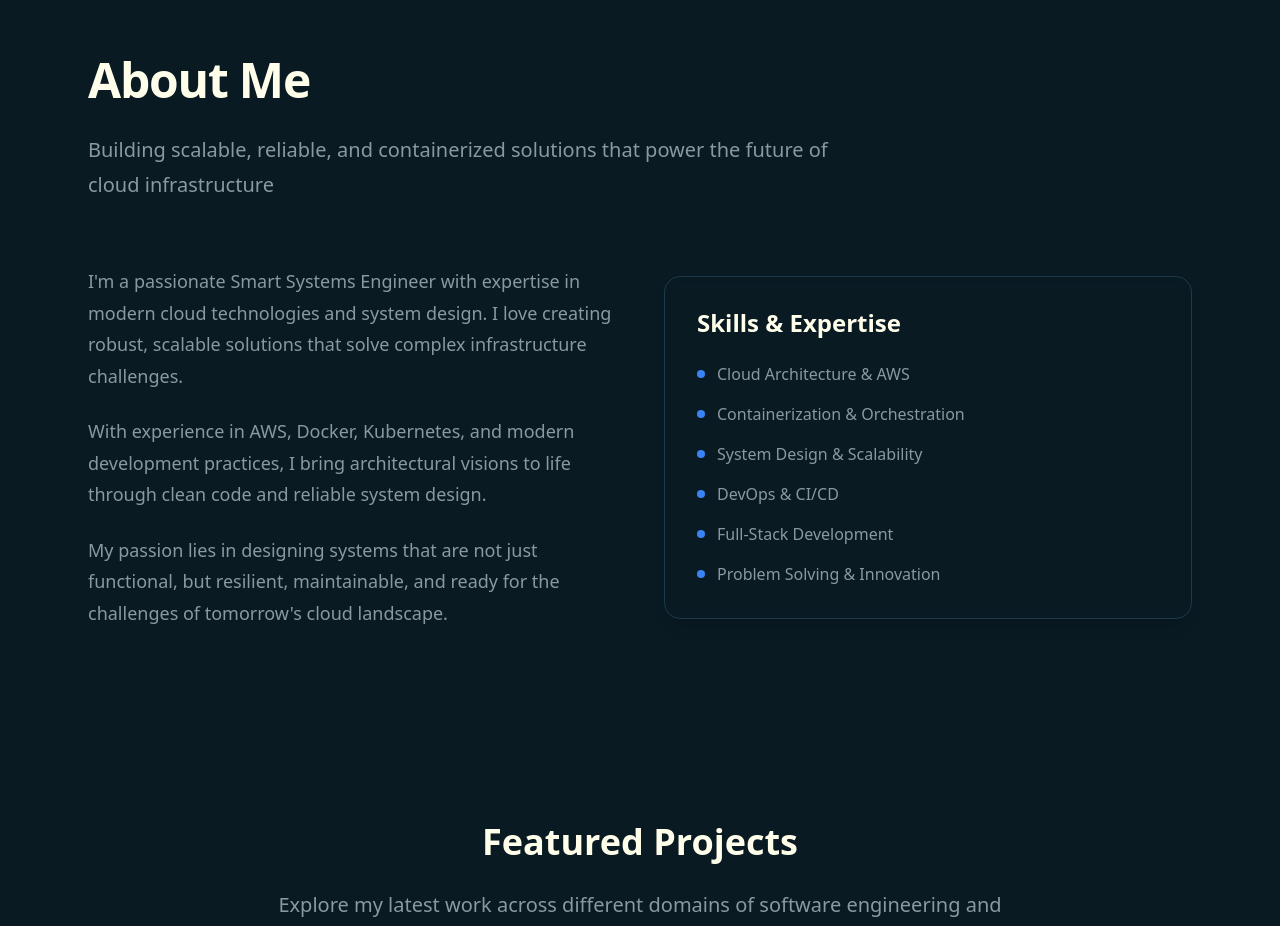
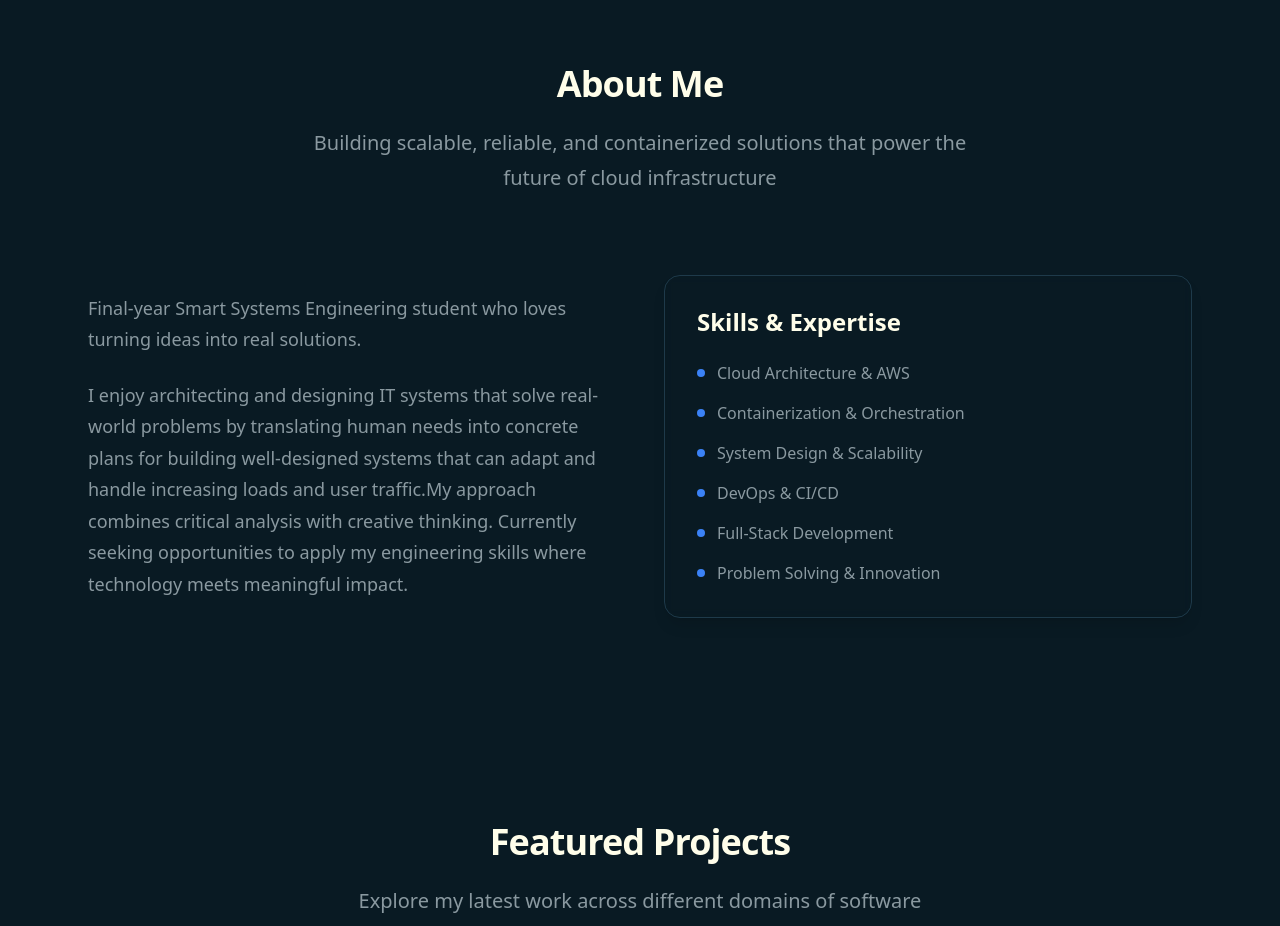
Before and after one commit to m0hamed541/my-portfolio, a React (Vite) app: page / in a window 1280 px wide. Shown: the part 860-1786 px from the top of the page. Built offline with nearby package versions, Linux system fonts and the light colour scheme.

Commit message:
created the cursor animation

```diff
--- a/src/App.jsx
+++ b/src/App.jsx
@@ -4,32 +4,40 @@ import Footer from "./sections/footer.tsx";
 import AboutSection from "./sections/about.tsx";
 import ProjectsSection from "./sections/projects.tsx";
 import ContactSection from "./sections/contact.tsx";
-
+import TechStack from "./sections/techStack.jsx";
 import { motion, useMotionValue, useSpring } from "framer-motion";
 
 function App() {
-  // Motion values
   const mouse = {
     x: useMotionValue(0),
     y: useMotionValue(0),
   };
 
-  // Smooth spring animations
   const smoothMouse = {
     x: useSpring(mouse.x, { stiffness: 200, damping: 20 }),
     y: useSpring(mouse.y, { stiffness: 200, damping: 20 }),
   };
 
-  // Update mouse position
   const handleCursor = (e) => {
     mouse.x.set(e.clientX - 20);
     mouse.y.set(e.clientY - 20 + window.scrollY);
   };
 
+  const handleMouseEnter = (e) => {
+    const element = e.target;
+    console.log(element);
+
+    if (element.matches(".sticky")) {
+      element.style.cursor = "grab";
+    }
+  };
+
   useEffect(() => {
     window.addEventListener("mousemove", handleCursor);
+    document.addEventListener("mouseenter", handleMouseEnter, true);
     return () => {
       window.removeEventListener("mousemove", handleCursor);
+      document.removeEventListener("mouseenter", handleMouseEnter, true);
     };
   }, []);
 
@@ -48,6 +56,7 @@ function App() {
       <HeroSection />
       <AboutSection />
       <ProjectsSection />
+      <TechStack />
       <ContactSection />
       <Footer />
     </>
--- /dev/null
+++ b/src/components/sectionHeader.jsx
@@ -0,0 +1,16 @@
+import React from "react";
+
+export function SectionHeader({ header, subheader }) {
+  return (
+    <div className="w-full mb-14 sm:mb-20 text-center">
+      <h2 className="text-2xl sm:text-3xl md:text-4xl tracking-tight text-primary-text mb-3 sm:mb-5">
+        {header}
+      </h2>
+      {subheader && (
+        <p className="text-base sm:text-lg md:text-xl text-primary-text-secondary max-w-2xl mx-auto leading-relaxed px-4 sm:px-0">
+          {subheader}
+        </p>
+      )}
+    </div>
+  );
+}
--- /dev/null
+++ b/src/components/ui/magnet.jsx
@@ -0,0 +1,8 @@
+import React from 'react';
+
+export function Magnet() {
+  return (
+  <div className="magnet ">
+    <div className="field"></div>
+  </div>);
+}
--- a/src/globals/variables.js
+++ b/src/globals/variables.jsx
@@ -1,7 +1,7 @@
 
 
 
-export const headline = "Smart Systems Engineer";
+export const headline = "Smart Systems Engineerunior Smart Systems Engineer • Cloud Architecting • System Design";
 
 export const subheadline = "Building scalable, reliable, and containerized solutions that power the future of cloud infrastructure";
 
--- a/src/sections/about.tsx
+++ b/src/sections/about.tsx
@@ -1,63 +1,72 @@
-import React from 'react';
+import React from "react";
+import { SectionHeader } from "../components/sectionHeader";
 
 const AboutSection = () => {
   return (
     <section className="relative min-h-screen flex items-center justify-center bg-primary-background overflow-hidden py-12 sm:py-16 md:py-20">
       <div className="max-w-6xl mx-auto px-4 sm:px-6">
-        <div className="mb-12 sm:mb-16 animate-fade-in">
-          <h2 className="text-3xl sm:text-4xl md:text-5xl font-bold text-primary-text mb-4 sm:mb-6 tracking-tight text-left">
-            About Me
-          </h2>
-          <p className="text-lg sm:text-xl text-primary-text-secondary max-w-3xl leading-relaxed text-left">
-            Building scalable, reliable, and containerized solutions that power the future of cloud infrastructure
-          </p>
-        </div>
+        <SectionHeader header="About Me" subheader="Building scalable, reliable, and containerized solutions that power the future of cloud infrastructure" />
 
         <div className="grid lg:grid-cols-2 gap-8 sm:gap-12 items-center">
           <div className="animate-slide-in">
             <div className="space-y-4 sm:space-y-6">
               <p className="text-base sm:text-lg text-primary-text-secondary leading-relaxed">
-                I'm a passionate Smart Systems Engineer with expertise in modern cloud technologies and system design.
-                I love creating robust, scalable solutions that solve complex infrastructure challenges.
+                Final-year Smart Systems Engineering student who loves turning
+                ideas into real solutions.
               </p>
               <p className="text-base sm:text-lg text-primary-text-secondary leading-relaxed">
-                With experience in AWS, Docker, Kubernetes, and modern development practices, I bring architectural
-                visions to life through clean code and reliable system design.
-              </p>
-              <p className="text-base sm:text-lg text-primary-text-secondary leading-relaxed">
-                My passion lies in designing systems that are not just functional, but resilient, maintainable,
-                and ready for the challenges of tomorrow's cloud landscape.
+                I enjoy architecting and designing IT systems that solve
+                real-world problems by translating human needs into concrete
+                plans for building well-designed systems that can adapt and
+                handle increasing loads and user traffic.My approach combines
+                critical analysis with creative thinking. Currently seeking
+                opportunities to apply my engineering skills where technology
+                meets meaningful impact.
               </p>
             </div>
           </div>
 
-          <div className="animate-fade-in" style={{ animationDelay: '0.3s' }}>
+          <div className="animate-fade-in" style={{ animationDelay: "0.3s" }}>
             <div className="bg-secondary-background/10 backdrop-blur-sm border border-secondary-border/20 p-6 sm:p-8 rounded-2xl shadow-lg">
-              <h3 className="text-xl sm:text-2xl font-semibold text-primary-text mb-4 sm:mb-6">Skills & Expertise</h3>
+              <h3 className="text-xl sm:text-2xl font-semibold text-primary-text mb-4 sm:mb-6">
+                Skills & Expertise
+              </h3>
               <div className="grid grid-cols-1 gap-3 sm:gap-4">
                 <div className="flex items-center space-x-3">
                   <div className="w-2 h-2 bg-primary-accent rounded-full"></div>
-                  <span className="text-sm sm:text-base text-primary-text-secondary">Cloud Architecture & AWS</span>
+                  <span className="text-sm sm:text-base text-primary-text-secondary">
+                    Cloud Architecture & AWS
+                  </span>
                 </div>
                 <div className="flex items-center space-x-3">
                   <div className="w-2 h-2 bg-primary-accent rounded-full"></div>
-                  <span className="text-sm sm:text-base text-primary-text-secondary">Containerization & Orchestration</span>
+                  <span className="text-sm sm:text-base text-primary-text-secondary">
+                    Containerization & Orchestration
+                  </span>
                 </div>
                 <div className="flex items-center space-x-3">
                   <div className="w-2 h-2 bg-primary-accent rounded-full"></div>
-                  <span className="text-sm sm:text-base text-primary-text-secondary">System Design & Scalability</span>
+                  <span className="text-sm sm:text-base text-primary-text-secondary">
+                    System Design & Scalability
+                  </span>
                 </div>
                 <div className="flex items-center space-x-3">
                   <div className="w-2 h-2 bg-primary-accent rounded-full"></div>
-                  <span className="text-sm sm:text-base text-primary-text-secondary">DevOps & CI/CD</span>
+                  <span className="text-sm sm:text-base text-primary-text-secondary">
+                    DevOps & CI/CD
+                  </span>
                 </div>
                 <div className="flex items-center space-x-3">
                   <div className="w-2 h-2 bg-primary-accent rounded-full"></div>
-                  <span className="text-sm sm:text-base text-primary-text-secondary">Full-Stack Development</span>
+                  <span className="text-sm sm:text-base text-primary-text-secondary">
+                    Full-Stack Development
+                  </span>
                 </div>
                 <div className="flex items-center space-x-3">
                   <div className="w-2 h-2 bg-primary-accent rounded-full"></div>
-                  <span className="text-sm sm:text-base text-primary-text-secondary">Problem Solving & Innovation</span>
+                  <span className="text-sm sm:text-base text-primary-text-secondary">
+                    Problem Solving & Innovation
+                  </span>
                 </div>
               </div>
             </div>
--- a/src/sections/hero.jsx
+++ b/src/sections/hero.jsx
@@ -2,7 +2,7 @@ import React from 'react';
 import { ChevronDown, Home, User, Code, Briefcase, MessageCircle, Layers } from "lucide-react";
 import { FloatingButton } from '../components/FloattingButton';
 import { Button } from '../components/Button.jsx';
-import { headline, subheadline } from '../globals/variables.js';
+import { headline, subheadline } from '../globals/variables.jsx';
 
 const HeroSection = () => {
   return (
--- a/src/sections/projects.tsx
+++ b/src/sections/projects.tsx
@@ -3,6 +3,7 @@ import { ProjectCard } from '../components/ProjectCard';
 import { ProjectsSelector } from '../components/ProjectsSelector';
 import { projectSections } from '../data/projects';
 import { Code } from 'lucide-react';
+import { SectionHeader } from '../components/sectionHeader';
 
 const ProjectsSection = () => {
   const [activeSection, setActiveSection] = useState('system-design');
@@ -12,24 +13,10 @@ const ProjectsSection = () => {
 
   return (
     <section id="projects_section" className="relative min-h-screen py-12 sm:py-16 md:py-20 bg-primary-background overflow-hidden">
-      {/* Background Pattern */}
-      <div className="absolute inset-0 opacity-5">
-        <div className="absolute inset-0 bg-gradient-to-br from-primary-accent/20 via-purple-500/20 to-green-500/20"></div>
-        <div className="absolute top-20 left-10 w-32 h-32 bg-primary-accent/10 rounded-full blur-3xl"></div>
-        <div className="absolute bottom-20 right-10 w-40 h-40 bg-purple-500/10 rounded-full blur-3xl"></div>
-        <div className="absolute top-1/2 left-1/2 transform -translate-x-1/2 -translate-y-1/2 w-96 h-96 bg-green-500/5 rounded-full blur-3xl"></div>
-      </div>
+
 
       <div className="relative z-10 max-w-7xl mx-auto px-4 sm:px-6">
-        {/* Section Header */}
-        <div className="text-center mb-12 sm:mb-16">
-          <h2 className="text-2xl sm:text-3xl md:text-4xl font-bold text-primary-text mb-4 sm:mb-6">
-            Featured Projects
-          </h2>
-          <p className="text-lg sm:text-xl text-primary-text-secondary max-w-3xl mx-auto leading-relaxed px-4 sm:px-0">
-            Explore my latest work across different domains of software engineering and system design
-          </p>
-        </div>
+        <SectionHeader header="Featured Projects" subheader="Explore my latest work across different domains of software engineering and system design" />
 
         {/* Projects Selector */}
         <ProjectsSelector
--- /dev/null
+++ b/src/sections/techStack.jsx
@@ -0,0 +1,13 @@
+import React from "react";
+import { SectionHeader } from "../components/sectionHeader";
+
+const TechStack = () => {
+  return (
+    <section className="relative flex items-center justify-center bg-primary-background py-12 sm:py-16 md:py-20">
+        <SectionHeader header="Tech Stack" subheader="technologies i used in my projects" />
+
+    </section>
+  );
+};
+
+export default TechStack;
--- a/src/styles.css
+++ b/src/styles.css
@@ -8,7 +8,7 @@
     z-index: 9999;
     transform: translate(-50%, -50%);
     transition: background-color 0.2s ease;
-    border: 2px solid #ffffffcc;
+    border: 2px solid var(--color-primary);
     pointer-events: none;
     cursor: none;
 
```
Also changed, not shown: src/sections/contact.tsx (+3 -9 lines).
